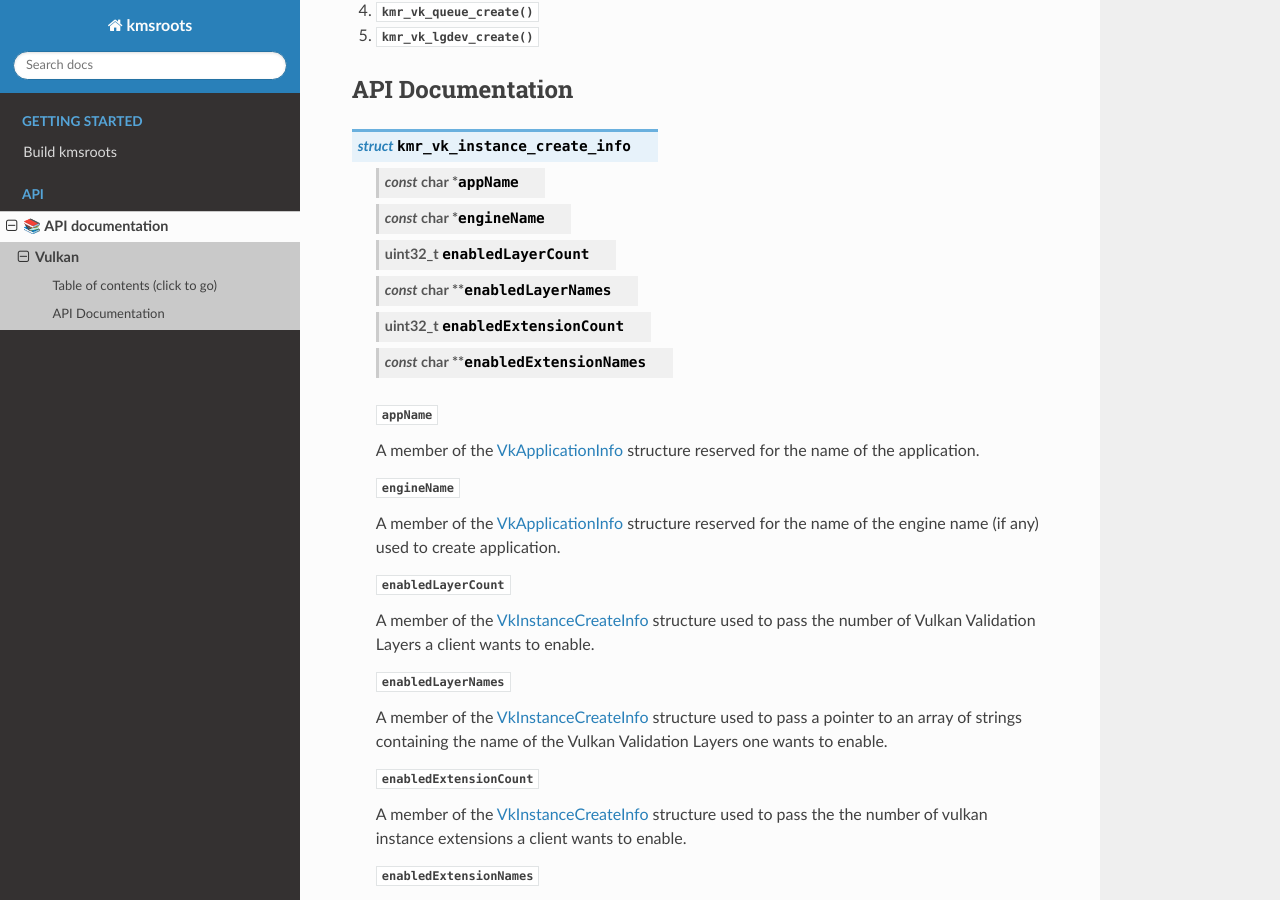
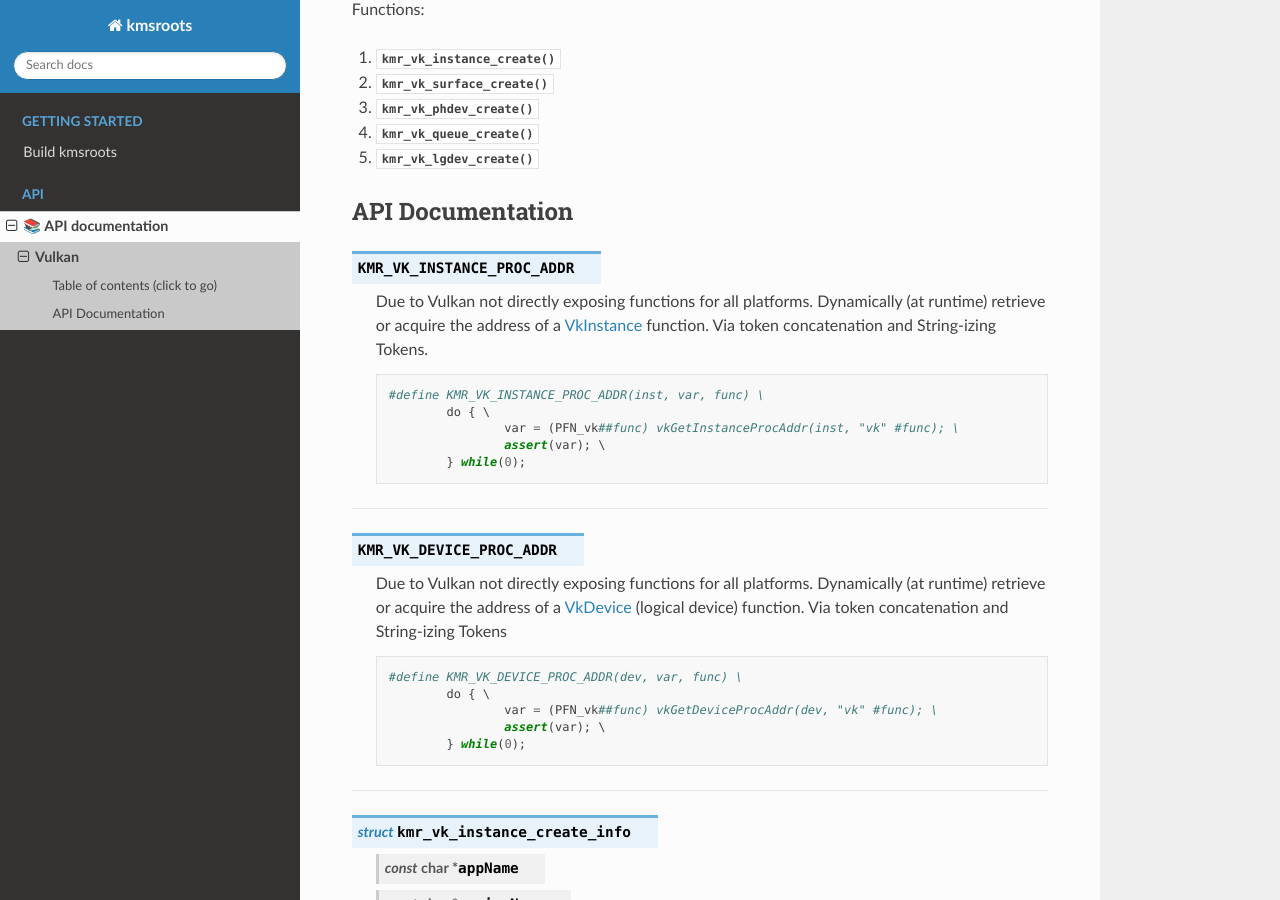
Before and after one commit to under-view/kmsroots, a Sphinx documentation site: the page built from docs/vulkan.rst, in a window 1280 px wide and 900 px high, scrolled down 758 px. Built offline with Sphinx 7.4.7 and the Read the Docs theme 2.0.0, drawn with Linux system fonts in a browser that asks for light colours; formulas are drawn with MathJax 3; some of the changed text lies outside the part shown.

Commit message:
docs[vulkan]: add KMR_VK_{INSTANCE|DEVICE}_PROC_ADDR macros
Signed-off-by: Vincent Davis Jr <vince@underview.tech>

```diff
--- a/docs/vulkan.rst
+++ b/docs/vulkan.rst
@@ -7,6 +7,11 @@ Header: kmsroots/vulkan.h
 
 Table of contents (click to go)
 ~~~~~~~~~~~~~~~~~~~~~~~~~~~~~~~
+
+Macros:
+
+1. :c:macro:`KMR_VK_INSTANCE_PROC_ADDR`
+#. :c:macro:`KMR_VK_DEVICE_PROC_ADDR`
 
 Enums:
 
@@ -33,6 +38,39 @@ Functions:
 
 API Documentation
 ~~~~~~~~~~~~~~~~~
+
+.. c:macro:: KMR_VK_INSTANCE_PROC_ADDR
+
+	Due to Vulkan not directly exposing functions for all platforms.
+	Dynamically (at runtime) retrieve or acquire the address of a
+	`VkInstance`_ function. Via token concatenation and String-izing Tokens.
+
+	.. code-block::
+
+		#define KMR_VK_INSTANCE_PROC_ADDR(inst, var, func) \
+			do { \
+				var = (PFN_vk##func) vkGetInstanceProcAddr(inst, "vk" #func); \
+				assert(var); \
+			} while(0);
+
+===========================================================================================================
+
+.. c:macro:: KMR_VK_DEVICE_PROC_ADDR
+
+	Due to Vulkan not directly exposing functions for all platforms.
+	Dynamically (at runtime) retrieve or acquire the address of a
+	`VkDevice`_ (logical device) function. Via token concatenation
+	and String-izing Tokens
+
+	.. code-block::
+
+		#define KMR_VK_DEVICE_PROC_ADDR(dev, var, func) \
+			do { \
+				var = (PFN_vk##func) vkGetDeviceProcAddr(dev, "vk" #func); \
+				assert(var); \
+			} while(0);
+
+===========================================================================================================
 
 .. c:struct:: kmr_vk_instance_create_info
 
```
